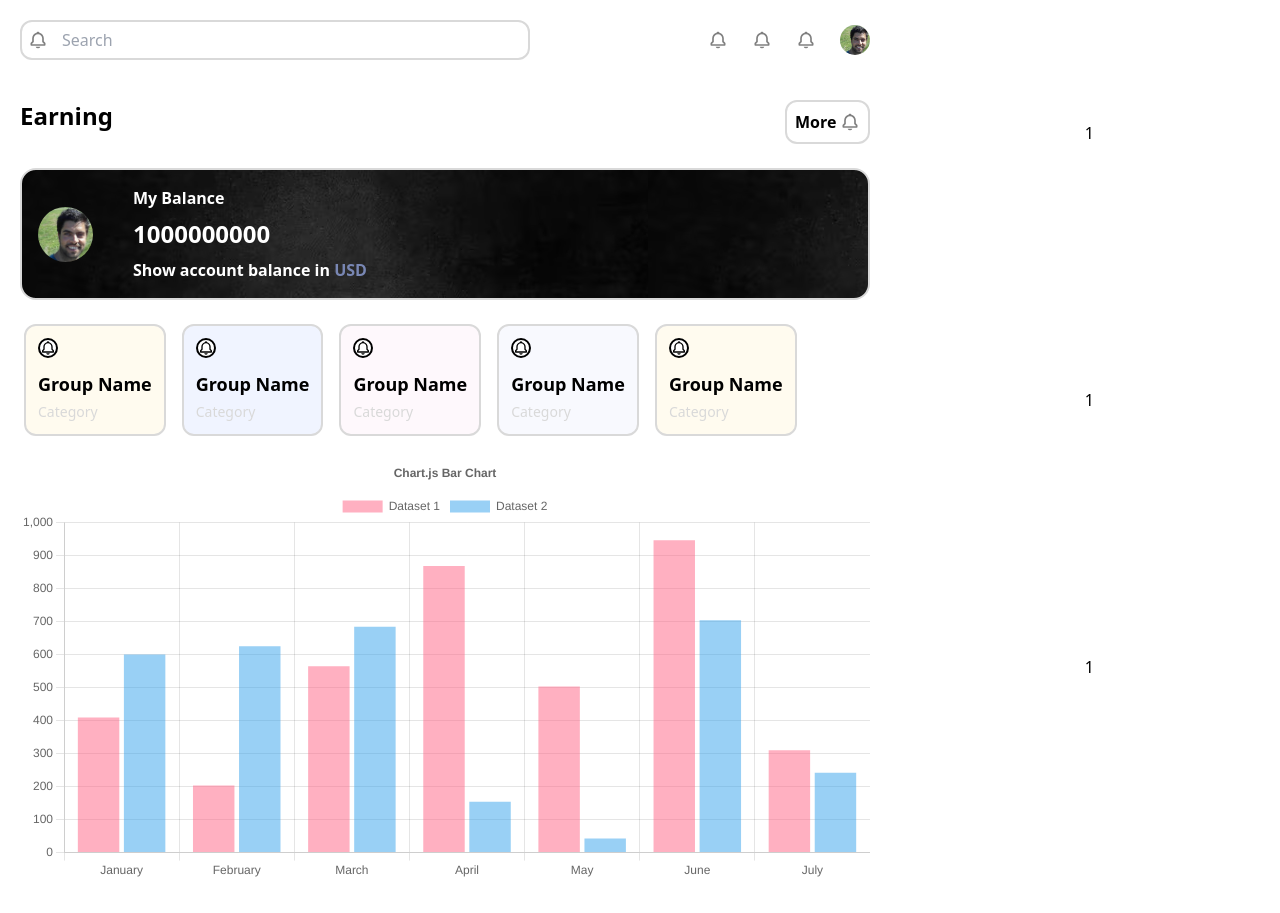
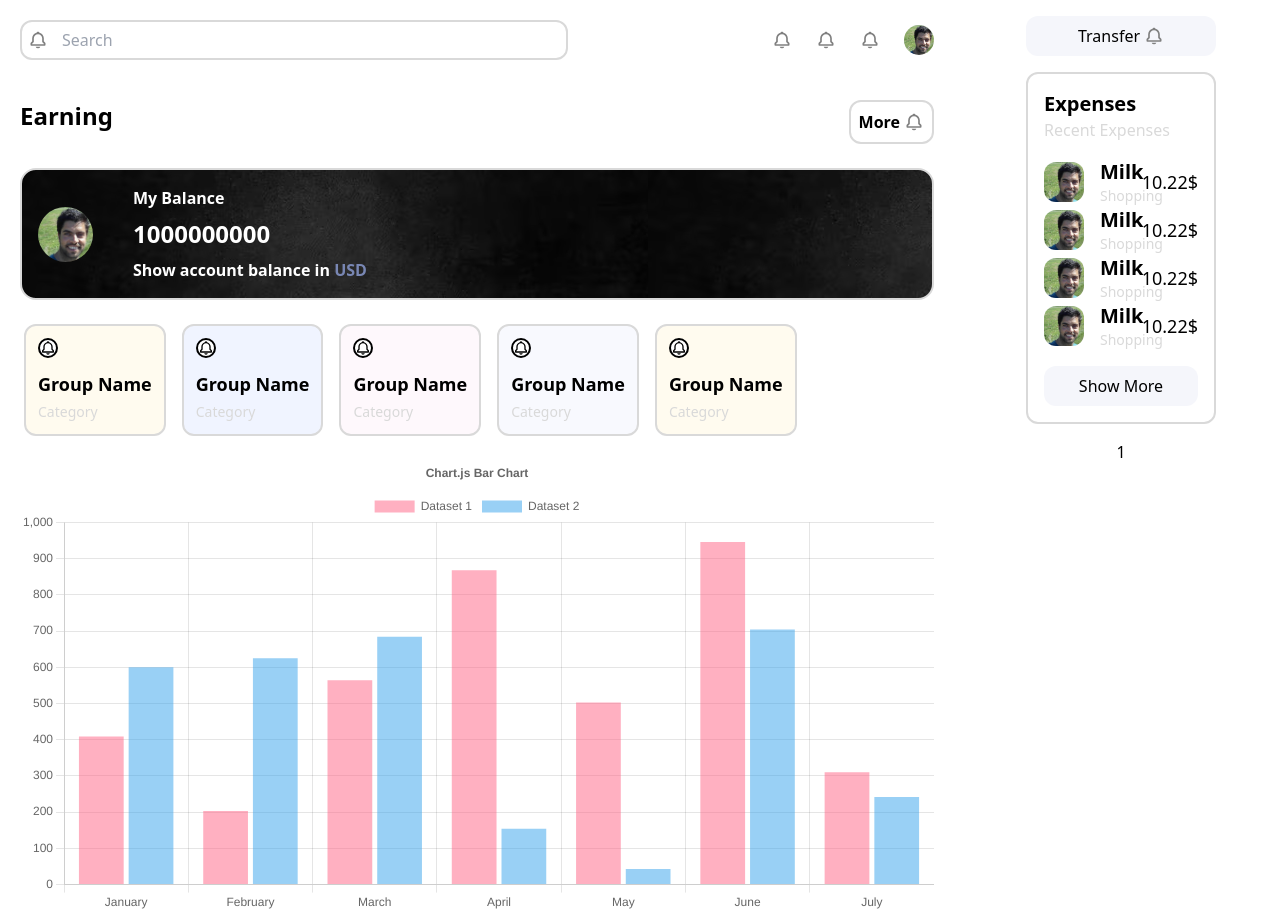
Before and after one commit to leeya018/equal-bill-firebase, a Next.js app: page / in a window 1280 px wide. Before the commit the page ends 881 px from the top, so only its background shows below. Built offline with nearby package versions, Linux system fonts and the light colour scheme; no server answers.

Commit message:
right + Expenses + order

```diff
--- a/components/Right.jsx
+++ /dev/null
@@ -1,15 +0,0 @@
-import * as React from "react";
-
-import { BiBell } from "react-icons/bi";
-
-export default function Right() {
-  return (
-    <div className="h-full w-[30%]">
-      <div className="h-full flex flex-col items-center justify-around">
-        <div>1</div>
-        <div>1</div>
-        <div>1</div>
-      </div>
-    </div>
-  );
-}
--- a/components/left/index.jsx
+++ b/components/left/index.jsx
@@ -11,7 +11,7 @@ import GroupGraphResult from "./GroupGraphResult";
 
 export default function Left() {
   return (
-    <div className="h-full w-[70%]">
+    <div className="h-full w-[75%]">
       <div className="flex flex-col">
         {/* nav */}
 
--- /dev/null
+++ b/components/right/Expense.jsx
@@ -0,0 +1,26 @@
+import * as React from "react";
+import Image from "next/image";
+import { useState } from "react";
+
+import { BiBell } from "react-icons/bi";
+
+export default function Expense({ expense }) {
+  return (
+    <li className=" flex items-center justify-between w-full">
+      <div className="flex items-center gap-4">
+        <Image
+          alt="profile image"
+          width={40}
+          height={40}
+          className=" rounded-xl "
+          src={"/me.jpg"}
+        />
+        <div className="flex flex-col justify-center gap-.5">
+          <div className="text-xl font-semibold">Milk</div>
+          <div className="text-gray text-sm">Shopping</div>
+        </div>
+      </div>
+      <div className="text-lg text-[#EC9BD6">10.22$</div>
+    </li>
+  );
+}
--- /dev/null
+++ b/components/right/Expenses.jsx
@@ -0,0 +1,27 @@
+import * as React from "react";
+import Image from "next/image";
+import { useState } from "react";
+
+import { BiBell } from "react-icons/bi";
+import Expense from "./Expense";
+
+export default function Expenses({ expenses }) {
+  return (
+    <div className="p-4 border-gray border-2 rounded-xl  w-full">
+      <div className="font-semibold text-xl">Expenses</div>
+      <div className="text-gray text-md">Recent Expenses</div>
+      <ul className=" flex flex-col items-center w-full mt-4">
+        {expenses.map((expense, key) => (
+          <Expense key={key} expense={expense} />
+        ))}
+      </ul>
+      <div
+        className="mt-4 p-2 w-full
+bg-[#F5F6FB]  text-black rounded-xl flex
+justify-center items-center gap-1 "
+      >
+        Show More
+      </div>
+    </div>
+  );
+}
--- /dev/null
+++ b/components/right/index.jsx
@@ -0,0 +1,33 @@
+import { useState } from "react";
+import { BiBell } from "react-icons/bi";
+import Expenses from "./Expenses";
+
+export default function Right() {
+  const [expenses, setExpenses] = useState([1, 2, 3, 4]);
+
+  return (
+    <div className="h-full w-[25%] ">
+      <div className="mx-16 h-full flex flex-col items-center  gap-4">
+        {/* button */}
+        <Transfer />
+        {/* expenses */}
+        <Expenses expenses={expenses} />
+        {/* current results */}
+        <div>1</div>
+      </div>
+    </div>
+  );
+}
+
+function Transfer() {
+  return (
+    <div
+      className="mt-4 p-2 w-full
+     bg-[#F5F6FB]  text-black rounded-xl flex
+     justify-center items-center gap-1 "
+    >
+      <div>Transfer</div>
+      <BiBell size={20} color="gray" />
+    </div>
+  );
+}
```
